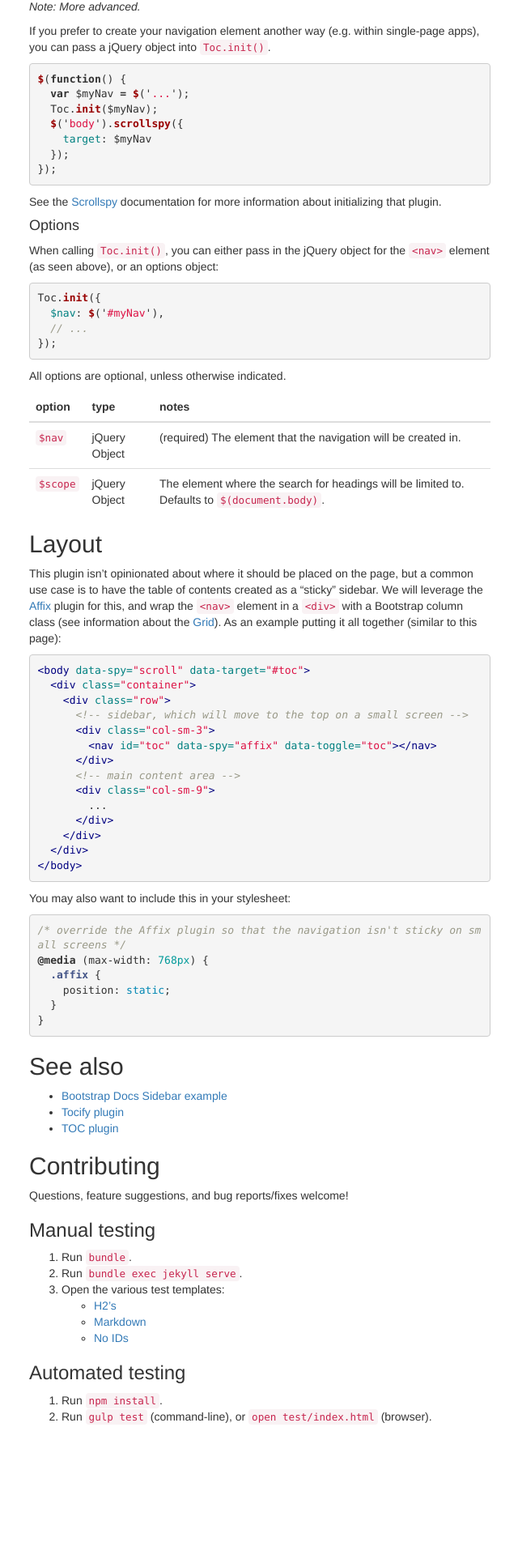
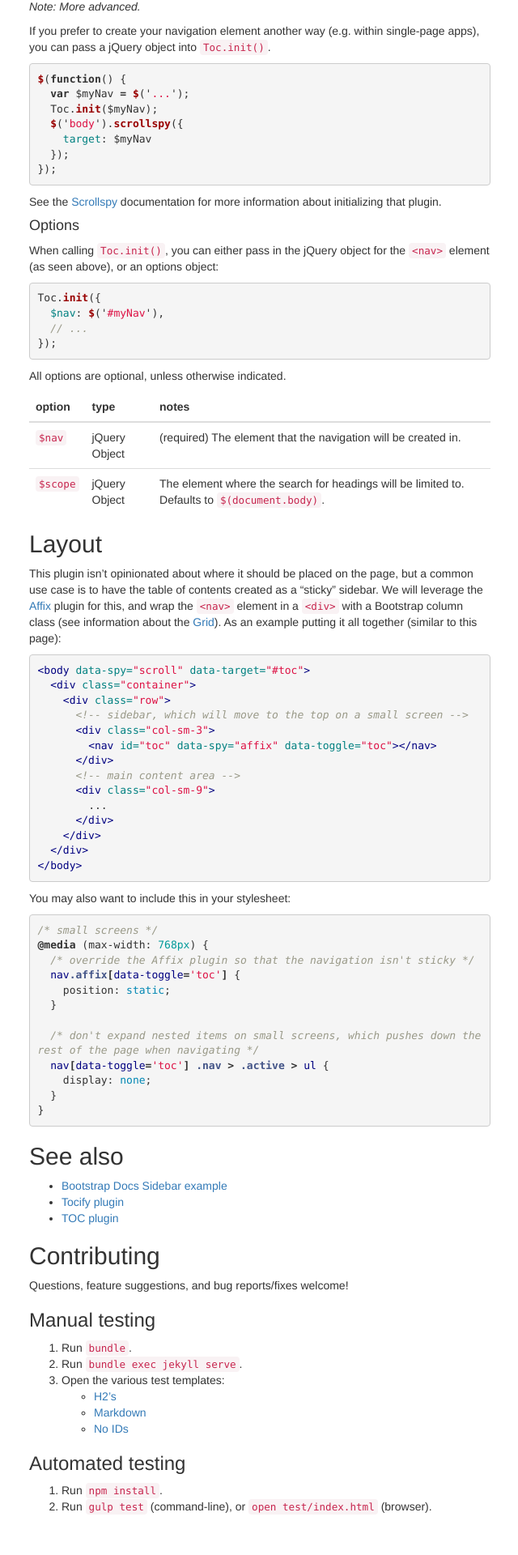
Before and after one commit to afeld/bootstrap-toc, a Jekyll site: the page built from index.md, in a window 1280 px wide. Shown: the part 871-2791 px from the top of the page at 81% size, without its empty margins (419-1059 px from the left). Built offline with Jekyll 4.4.1, drawn with Linux system fonts in a browser that asks for light colours; nearby versions of some CDN libraries; before the commit the page ends 2680 px from its top, so only the background shows below that.

Commit message:
don't expand the TOC on a small screen

```diff
--- a/assets/screen.css
+++ b/assets/screen.css
@@ -23,8 +23,13 @@
 /* small screens */
 @media (max-width: 768px) {
   /* override the Affix plugin so that the navigation isn't sticky */
-  .affix {
+  nav.affix[data-toggle='toc'] {
     position: static;
+  }
+
+  /* don't expand nested items on small screens, which pushes down the rest of the page when navigating */
+  nav[data-toggle='toc'] .nav > .active > ul {
+    display: none;
   }
 }
 
--- a/gulpfile.js
+++ b/gulpfile.js
@@ -49,7 +49,6 @@ gulp.task('test', function () {
 });
 
 gulp.task('watch', function() {
-  gulp.watch('bootstrap-toc.css', ['build-css']);
   gulp.watch('bootstrap-toc.js', ['js-lint', 'test']);
   gulp.watch('test/*', ['test']);
 });
--- a/index.md
+++ b/index.md
@@ -101,10 +101,16 @@ This plugin isn't opinionated about where it should be placed on the page, but a
 You may also want to include this in your stylesheet:
 
 {% highlight css %}
-/* override the Affix plugin so that the navigation isn't sticky on small screens */
+/* small screens */
 @media (max-width: 768px) {
-  .affix {
+  /* override the Affix plugin so that the navigation isn't sticky */
+  nav.affix[data-toggle='toc'] {
     position: static;
+  }
+
+  /* don't expand nested items on small screens, which pushes down the rest of the page when navigating */
+  nav[data-toggle='toc'] .nav > .active > ul {
+    display: none;
   }
 }
 {% endhighlight %}
```
